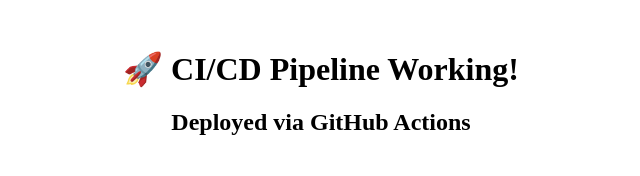
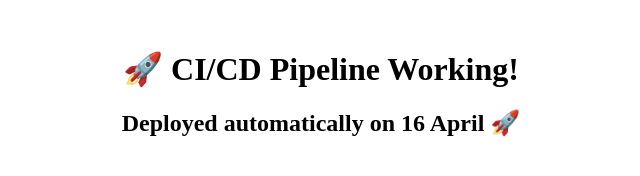
Before and after one commit to hariharan-r-cloud/aws-cicd-pipeline-project, a plain HTML site: page index.html in a window 1280 px wide. Shown: the whole page, without its empty margins (319-959 px from the left). Drawn offline with Linux system fonts and the light colour scheme.

Commit message:
Test auto deployment

```diff
--- a/index.html
+++ b/index.html
@@ -5,6 +5,6 @@
 </head>
 <body style="text-align:center; margin-top:50px;">
     <h1>🚀 CI/CD Pipeline Working!</h1>
-    <h2>Deployed via GitHub Actions</h2>
+    <h2>Deployed automatically on 16 April 🚀</h2>
 </body>
 </html>
```
